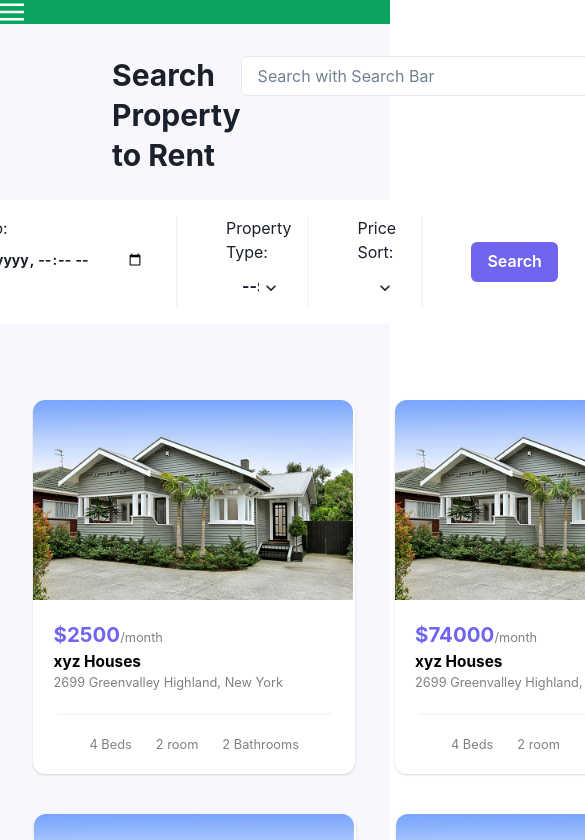
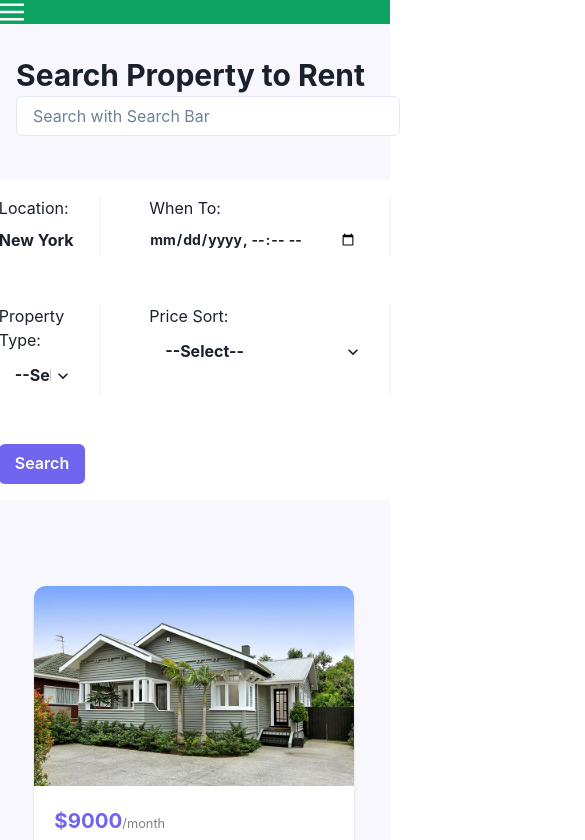
Before and after one commit to snehafarkya/Real-estate, a React (Create React App) app: page / in a window 390 px wide. Shown: the top 840 px of the page, 585 px wide, since content can reach past the window. Built offline with nearby package versions, Linux system fonts and the light colour scheme.

Commit message:
enhance:Made Responsive

```diff
--- a/package.json
+++ b/package.json
@@ -21,7 +21,7 @@
   "scripts": {
     "start": "react-scripts start",
     "predeploy": "npm run build",
-   "deploy": "gh-pages -d build",
+    "deploy": "gh-pages -d build",
     "build": "react-scripts build",
     "test": "react-scripts test",
     "eject": "react-scripts eject"
--- a/src/App.css
+++ b/src/App.css
@@ -9,4 +9,13 @@ background: #f8f7fd;
   display: flex;
   flex-wrap: wrap;
   justify-content: center;
+  display: grid;
+  grid-template-columns: auto auto auto;
 }
+@media screen and (max-width:600px) {
+  .defaultCards{
+    grid-template-columns: auto;
+    margin: 10px;
+  }
+
+}
--- a/src/components/filters/Filterbasic.js
+++ b/src/components/filters/Filterbasic.js
@@ -46,13 +46,13 @@ export default function Filterbasic() {
   };
 
   return (
-    <div>
-      <Grid templateColumns={"auto auto"} marginX={"28"} justifyContent={"space-around"}>
-        <Heading as={"h2"}>Search Property to Rent </Heading>
+    <div className="w-6xl m-auto" >
+      <Grid  justifyContent={"space-around"} gridTemplateColumns={{base:"auto",md:"auto auto"}} mx={{base:"4",md:"28"}} my={{base:"5"}}>
+        <Heading as={"h2"} my={{sm:"5",md:"0"}}>Search Property to Rent </Heading>
           <Input pr="4.5rem" placeholder="Search with Search Bar" background={"white"} w={"sm"} />
       </Grid>
       <Flex justify={"center"} display={"flex"} gap={"10"} flexWrap={"wrap"}>
-        <Flex
+        <Grid
           w={"5xl"}
           m={"auto"}
           background={"white"}
@@ -61,6 +61,8 @@ export default function Filterbasic() {
           gap={"12"}
           mb={"0"}
           justify={"space-evenly"}
+          flexWrap={"wrap"}
+          gridTemplateColumns={{base:"auto auto",md:"auto auto auto auto auto"}}
         >
           <Box
             border={"none"}
@@ -146,11 +148,11 @@ export default function Filterbasic() {
               Search
             </Button></Center>
           </Box>
-        </Flex>
+        </Grid>
         <Box justifyContent={"center"} mt={"0"} pt={"0"}>
           <Grid
             marginTop={"4"}
-            templateColumns="repeat(3, 1fr)"
+            gridTemplateColumns={{base:"auto",md:"auto auto auto"}}
             placeItems={"center"}
             justifyContent={"center"}
           >
--- a/src/index.css
+++ b/src/index.css
@@ -1,13 +1,3 @@
-body {
-  margin: 0;
-  font-family: -apple-system, BlinkMacSystemFont, 'Segoe UI', 'Roboto', 'Oxygen',
-    'Ubuntu', 'Cantarell', 'Fira Sans', 'Droid Sans', 'Helvetica Neue',
-    sans-serif;
-  -webkit-font-smoothing: antialiased;
-  -moz-osx-font-smoothing: grayscale;
-}
-
-code {
-  font-family: source-code-pro, Menlo, Monaco, Consolas, 'Courier New',
-    monospace;
-}
+@tailwind base;
+@tailwind components;
+@tailwind utilities;
```
Also changed, not shown: 1 other file (tests, documents, lock files or other folders).
